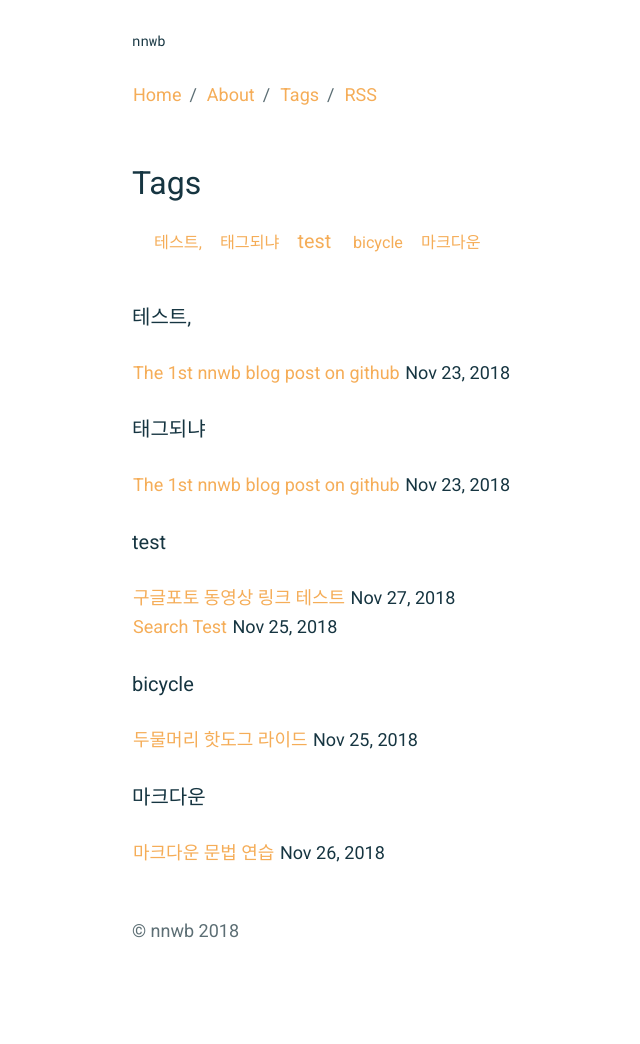
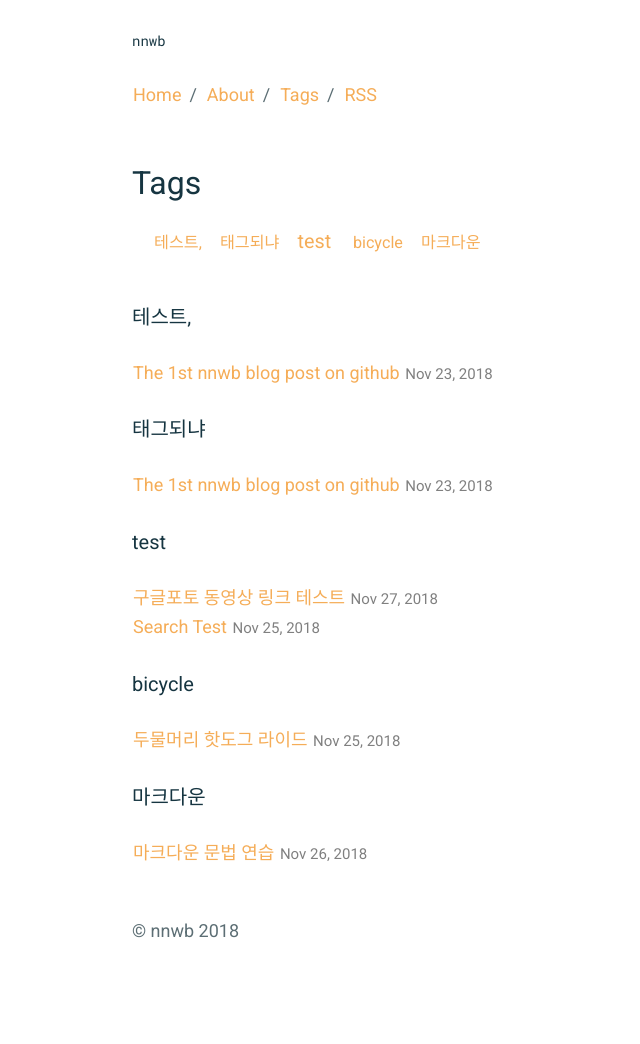
Before and after one commit to nnwb/nnwb.github.io, a Jekyll site: the page built from _pages/tags.md, in a window 1280 px wide. Shown: the whole page, without its empty margins (158-798 px from the left). Built offline with Jekyll 4.4.1, drawn with Linux system fonts in a browser that asks for light colours.

Commit message:
Update tags.md

```diff
--- a/_pages/tags.md
+++ b/_pages/tags.md
@@ -22,7 +22,7 @@ permalink: /tags/
     <a name="{{ tag_name | slugize }}"></a>
     {% for post in site.tags[tag_name] %}
     <article class="archive-item">
-      <h4><a href="{{ root_url }}{{ post.url }}">{{post.title}}</a> {{ post.date | date: "%b %-d, %Y" }}</h4>
+      <h4><a href="{{ root_url }}{{ post.url }}">{{post.title}}</a> <small>{{ post.date | date: "%b %-d, %Y" }}</small></h4>
     </article>
     {% endfor %}
   </div>
```
